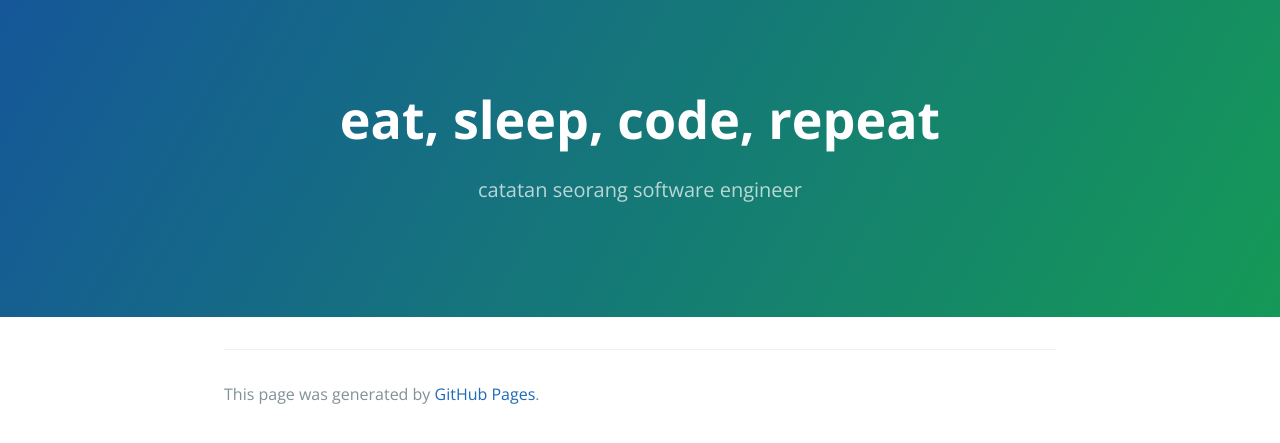
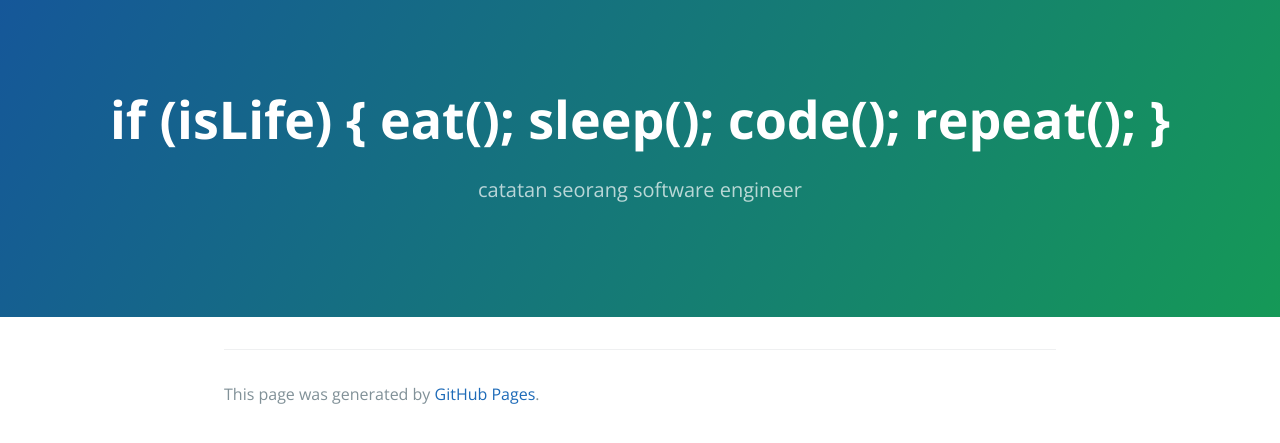
Before and after one commit to albertkurnia/albertkurnia.github.io, a Jekyll site: the page built from index.md, in a window 1280 px wide. Shown: the top 443 px of the page. Built offline with Jekyll 4.4.1, drawn with Linux system fonts in a browser that asks for light colours.

Commit message:
fix title

```diff
--- a/_config.yml
+++ b/_config.yml
@@ -1,4 +1,4 @@
-title: eat, sleep, code, repeat
+title: if (isLife) { eat(); sleep(); code(); repeat(); }
 description: catatan seorang software engineer
 show_downloads: true
 google_analytics:
```
